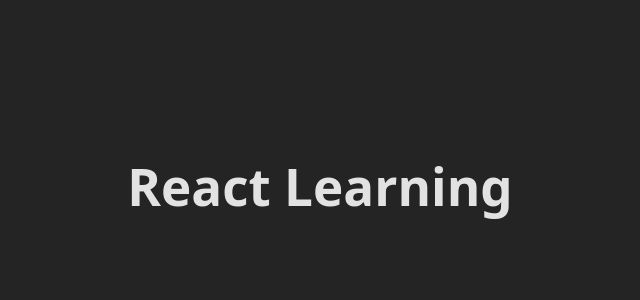
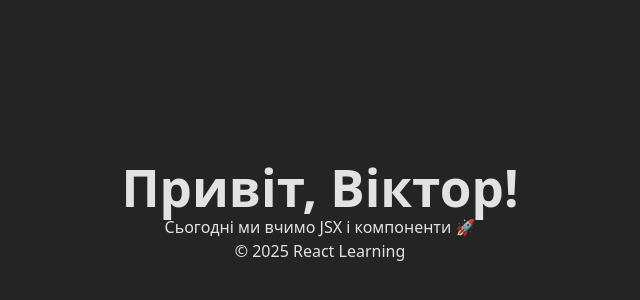
Before and after one commit to Vidiborets0012/react-learning, a React (Vite) app: page / in a window 1280 px wide. Shown: the part 214-514 px from the top of the page, without its empty margins (320-960 px from the left). Built offline with nearby package versions, Linux system fonts and the light colour scheme.

Commit message:
Stage 1.1 — JSX completed, basic components created

```diff
--- a/src/App.tsx
+++ /dev/null
@@ -1,9 +0,0 @@
-function App() {
-  return (
-    <div>
-      <h1>React Learning</h1>
-    </div>
-  );
-}
-
-export default App;
--- /dev/null
+++ b/src/components/App.tsx
@@ -0,0 +1,13 @@
+import Header from './Header';
+import Main from './Main';
+import Footer from './Footer';
+
+export default function App() {
+  return (
+    <div style={{ textAlign: 'center', marginTop: '50px' }}>
+      <Header username="Віктор" />
+      <Main />
+      <Footer />
+    </div>
+  );
+}
--- /dev/null
+++ b/src/components/Footer.tsx
@@ -0,0 +1,4 @@
+export default function Footer() {
+  const year = new Date().getFullYear();
+  return <footer>© {year} React Learning</footer>;
+}
--- /dev/null
+++ b/src/components/Header.tsx
@@ -0,0 +1,7 @@
+interface HeaderProps {
+  username: string;
+}
+
+export default function Header({ username }: HeaderProps) {
+  return <h1>Привіт, {username}!</h1>;
+}
--- /dev/null
+++ b/src/components/Main.tsx
@@ -0,0 +1,3 @@
+export default function Main() {
+  return <p>Сьогодні ми вчимо JSX і компоненти 🚀</p>;
+}
--- a/src/main.tsx
+++ b/src/main.tsx
@@ -1,10 +1,5 @@
-import { StrictMode } from 'react';
 import { createRoot } from 'react-dom/client';
+import App from './components/App';
 import './styles/index.css';
-import App from './App.tsx';
 
-createRoot(document.getElementById('root')!).render(
-  <StrictMode>
-    <App />
-  </StrictMode>
-);
+createRoot(document.getElementById('root') as HTMLElement).render(<App />);
--- a/vite.config.ts
+++ b/vite.config.ts
@@ -1,7 +1,10 @@
-import { defineConfig } from 'vite'
-import react from '@vitejs/plugin-react-swc'
+import { defineConfig } from 'vite';
+import react from '@vitejs/plugin-react-swc';
 
 // https://vite.dev/config/
 export default defineConfig({
   plugins: [react()],
-})
+  build: {
+    sourcemap: true,
+  },
+});
```
